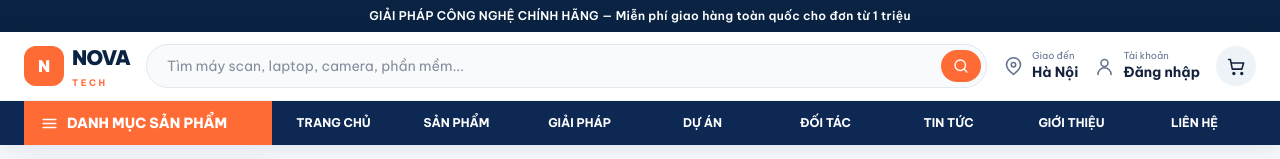
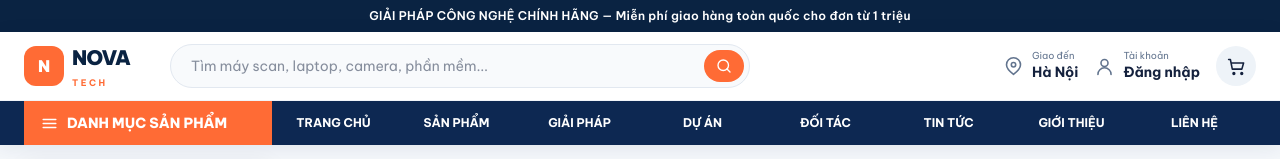
Before and after one commit to vhpgroup/thietbibinhminh, a React (Vite) app: page / in a window 1280 px wide. Shown: the top 159 px of the page. Built offline with nearby package versions, Linux system fonts and the light colour scheme; grey boxes are pictures that could not be loaded; the HTML template or start-up script is replaced by a standard one.

Commit message:
prompt: 60

```diff
--- a/src/App.tsx
+++ b/src/App.tsx
@@ -292,7 +292,7 @@ export default function App() {
             <span className="grid h-10 w-10 place-items-center rounded-xl bg-[#ff6b35] font-black text-white">N</span>
             <span className="leading-none"><b className="block text-xl font-black tracking-[-0.04em] text-[#0a2342]">NOVA</b><span className="text-[9px] font-bold tracking-[0.28em] text-[#ff6b35]">TECH</span></span>
           </a>
-          <form className="relative hidden flex-1 md:block" onSubmit={(event) => event.preventDefault()}>
+          <form className="relative hidden w-full max-w-[580px] md:ml-6 md:block" onSubmit={(event) => event.preventDefault()}>
             <input className="h-11 w-full rounded-full border border-slate-200 bg-slate-50 px-5 pr-14 text-sm outline-none transition focus:border-[#ff6b35] focus:bg-white" placeholder="Tìm máy scan, laptop, camera, phần mềm..." aria-label="Tìm kiếm sản phẩm" />
             <button className="absolute right-1.5 top-1.5 grid h-8 w-10 place-items-center rounded-full bg-[#ff6b35] text-white" aria-label="Tìm kiếm"><Icon name="search" size={18} /></button>
           </form>
```
